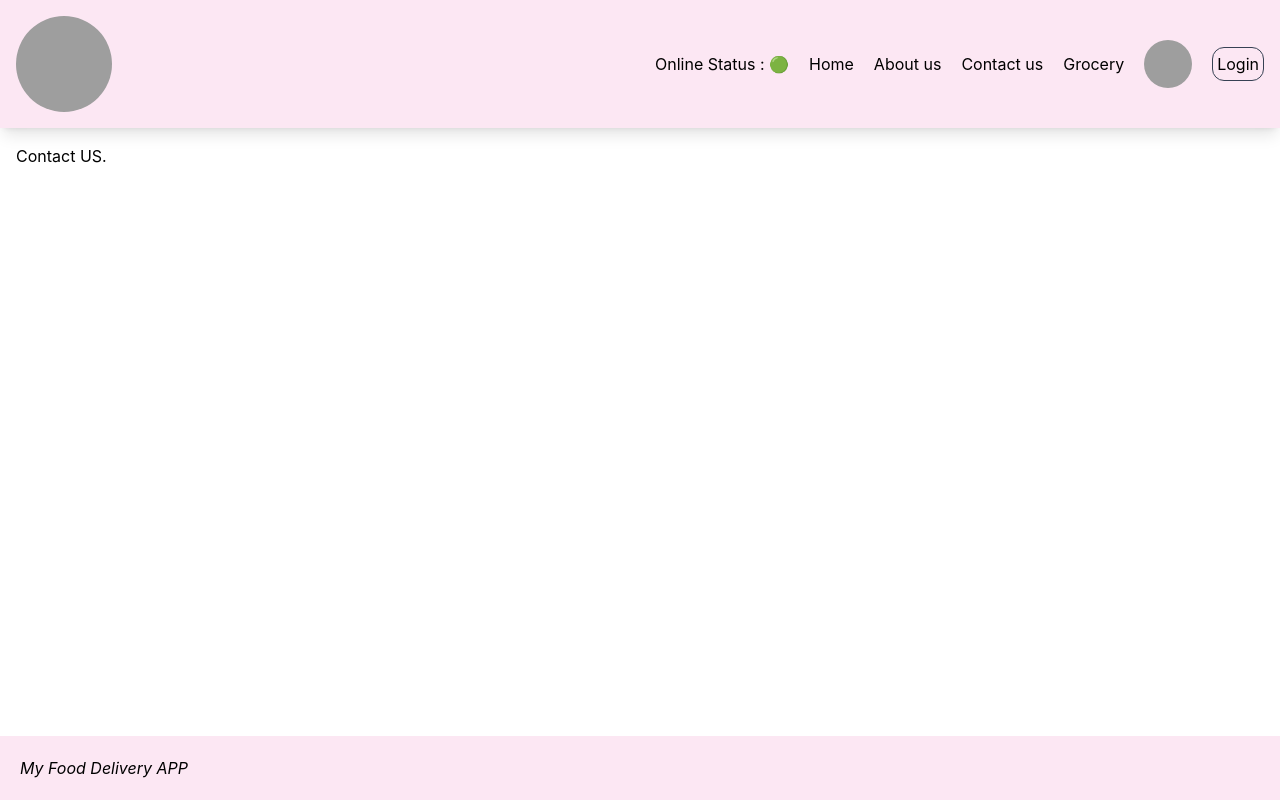
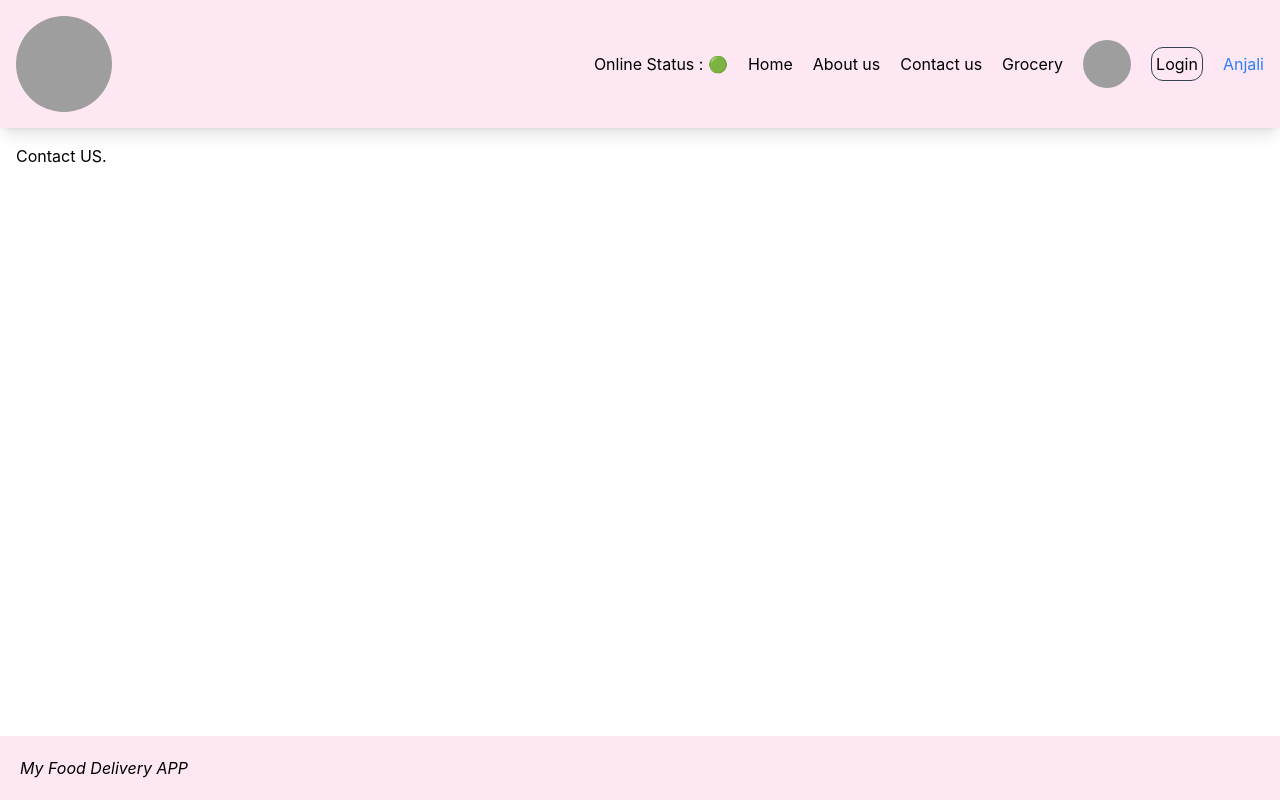
Before and after one commit to anjalirana99/React, a React (Vite) app: page /contact in a window 1280 px wide. Built offline with nearby package versions, Linux system fonts and the light colour scheme; no server answers; grey boxes are pictures that could not be loaded.

Commit message:
solution of props drilling - Context API

```diff
--- a/src/App.js
+++ b/src/App.js
@@ -1,4 +1,4 @@
-import React, { lazy, Suspense } from "react";
+import React, { lazy, Suspense, useState } from "react";
 import ReactDOM from "react-dom/client";
 import Header from "./components/Header";
 import Footer from "./components/Footer";
@@ -9,17 +9,21 @@ import Contact from "./components/Contact";
 import Error from "./components/Error";
 import Menu from "./components/Menu";
 import Shimmer from "./components/Shimmer";
+import UserContext from "./utils/UserContext";
 // import Grocery from "./components/Grocery";
 const Grocery = lazy(()=>import("./components/Grocery")) //it will load as a seperate chunk only when needed( i.e grocery path)
 
 const App = () => {
+  const [user,setUser] = useState("Anjali")
+  return (
+    <UserContext.Provider value={{loggedinUser:user,setUser:setUser}}>
+      <div className="app flex flex-col min-h-screen">
+        <Header />
+        <Outlet />
+        <Footer />
+      </div>
+    </UserContext.Provider>
 
-  return (
-    <div className="app flex flex-col min-h-screen">
-      <Header />
-      <Outlet />
-      <Footer />
-    </div>
   );
 };
 const appRouter = createBrowserRouter([
--- a/src/components/Body.js
+++ b/src/components/Body.js
@@ -1,15 +1,16 @@
 import RestrauntCard, { CardWithLabel } from "./RestrauntCard";
 import { RestrauntList } from "../utils/RestrauntListData";
-import { useEffect, useState } from "react";
+import { useContext, useEffect, useState } from "react";
 import Shimmer from "./Shimmer";
 import useOnlineStatus from "../utils/useOnlineStatus";
+import UserContext from "../utils/UserContext";
 
 const Body = () => {
   const [originalList, setOriginal] = useState([]);
   const [resList, setList] = useState([]);
   const [searchtext , setSearchText] =useState("")
   const RestrauntCardWithLabel = CardWithLabel(RestrauntCard);//higher order component will take a component and return a component
-
+  const{loggedinUser} = useContext(UserContext)
 
   useEffect(()=>{
     fetchData()
@@ -73,6 +74,9 @@ const Body = () => {
           Top Rated Restaurants
         </button>
         </div>
+        <div className="shadow-md bg-green-100 px-3">
+          {loggedinUser}
+        </div>
 
       </div>
       <div className="restraunt-container flex flex-wrap p-4 justify-around">
--- a/src/components/Header.js
+++ b/src/components/Header.js
@@ -1,11 +1,13 @@
-import { useState } from "react";
+import { useContext, useState } from "react";
 import { FOOD_LOGO_URL } from "../utils/constant";
 import { CART_LOGO_URL } from "../utils/constant";
 import { Link } from "react-router-dom";
 import useOnlineStatus from "../utils/useOnlineStatus";
+import UserContext from "../utils/UserContext";
 const Header = () => {
   const[btntext, setBtnText] = useState("Login")
   const onlineStatus = useOnlineStatus();
+  const {loggedinUser,setUser} = useContext(UserContext)
   return (
     <div className="flex justify-between p-4 sm:bg-pink-100 shadow-lg bg-blue-100">
       <div className="logo-container ">
@@ -23,10 +25,11 @@ const Header = () => {
           </li>
           <button className="login-btn border border-gray-700 rounded-xl p-1 hover:bg-gray-50 cursor-pointer"
           onClick={()=>{
-              btntext==="Login" ? setBtnText("Logout") : setBtnText("Login")
+              btntext==="Login" ? (setBtnText("Logout"),setUser("User")) : (setBtnText("Login"),setUser("Anjali"))
           }}>
             {btntext}
           </button>
+          <li className="text-blue-500">{loggedinUser}</li>
         </ul>
       </div>
     </div>
--- /dev/null
+++ b/src/utils/UserContext.js
@@ -0,0 +1,7 @@
+import { createContext } from "react";
+
+const UserContext=createContext({
+    loggedinUser:"Default User"
+})
+
+export default UserContext
```
